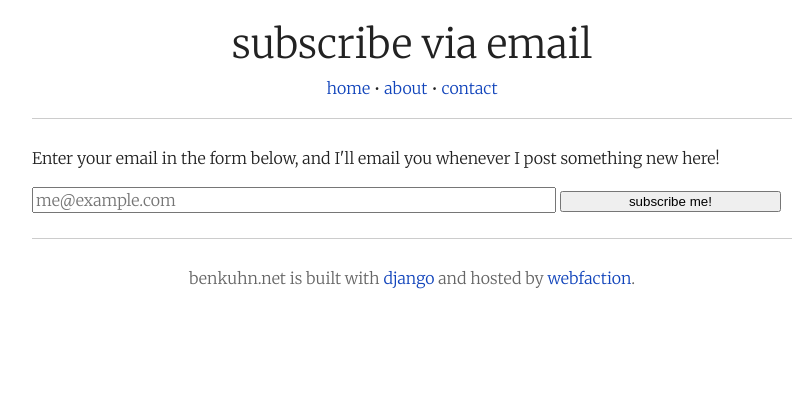
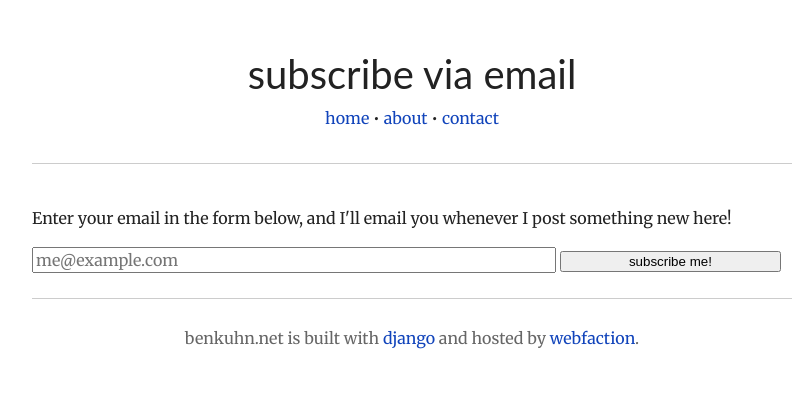
Before and after one commit to benkuhn/benkuhn.net, a Django app: page /email/ in a window 1280 px wide. Shown: the top 406 px of the page, without its empty margins (228-1040 px from the left). Run offline with Django 3.2, Linux system fonts and the light colour scheme; parts of the project's set-up code (start-up, migrations or seed data) failed here and were passed over; some libraries are stand-ins or nearby versions.

Commit message:
use lato

```diff
--- a/bknet/static/css/style.css
+++ b/bknet/static/css/style.css
@@ -137,14 +137,6 @@ blockquote {
 div.abcrendered {
     margin: 0 -50px -50px;
 }
-.title {
-    margin-top:20px;
-    margin-bottom:-2px;
-    text-align: center;
-}
-.post_title {
-    margin-top: 20px;
-}
 
 /* body */
 html {
@@ -175,6 +167,10 @@ hr {
     margin: 0;
     border: 0;
     display: none;
+}
+.xwide {
+    margin: 40px 0;
+    display: block;
 }
 .wide {
     margin: 25px 0;
@@ -290,31 +286,58 @@ h1 {
 /* fonts */
 html {
     font-family: 'Merriweather', Georgia, serif;
-    font-weight: 300;
+    font-weight: 400;
 }
 h1.title {
     font-size: 40px;
     line-height: 1.2em;
+    margin-top: 50px;
+    margin-bottom:-2px;
+    text-align: center;
 }
 h1, h2, h3, h4, h5 {
     line-height: 1.4em;
+    font-family: Lato;
+    font-weight: 900;
+}
+.post_title {
+    margin-top: 20px;
 }
 h1 {
     font-size: 2.8em;
-    font-weight: 300;
+    font-weight: 400;
 }
 h2 {
     font-size: 1.8em;
-    margin: 30px 0 10px 0;
-    font-weight: 700;
+    margin: 40px 0 20px 0;
+}
+div.toc:before {
+    content: 'Contents';
+    font-size: 1.8em;
+    margin: 50px 0 25px 0;
+    font-weight: 900;
+    text-align: center;
+    display: block;
+    font-family: Lato;
+}
+div.toc a {
+    color: #222;
+    border-bottom: 1px dotted #222;
+}
+div.toc a:hover {
+    border-bottom: 1px solid #222;
+}
+div.toc ul {
+    font-size: 0.9em;
+    margin: 0 1in;
+}
+div.toc li {
+    margin: 5px 0;
 }
 h3 {
     font-size: 1em;
     font-weight: 700;
     margin: 20px 0 10px 0;
-}
-code {
-    font-family: "Inconsolata", monospace;
 }
 .info,.info .permalink,.info .permalink:visited,.abccredit,.tags,footer {
     color:#666;
@@ -336,3 +359,12 @@ p, li {
     font-size: 1em;
     line-height: 180%;
 }
+code {
+    font-family: "Inconsolata", monospace;
+}
+em {
+    font-style: italic;
+}
+strong {
+    font-weight: 700;
+}
--- a/templates/base.html
+++ b/templates/base.html
@@ -9,7 +9,8 @@
     <meta http-equiv="Content-Type" content="text/html;charset=utf-8" />
     <meta property="og:title" content="{{ title }}" />
     <meta property="og:site_name" content="benkuhn.net" />
-    <link href='http://fonts.googleapis.com/css?family=Merriweather:300,300i,700,700i|Inconsolata:400,700' rel='stylesheet' type='text/css'>
+    <link href='http://fonts.googleapis.com/css?family=Merriweather:400,400i,700,700i|Inconsolata:400,700' rel='stylesheet' type='text/css'>
+    <link href='https://www.google.com/fonts#UsePlace:use/Collection:Signika+Negative|Lato:400,900|Carrois+Gothic|Muli|Hammersmith+One|Open+Sans|Oxygen' type='text/css'>
     {% block extra_meta %}{% endblock %}
     <link rel="stylesheet" href="{{ STATIC_PREFIX }}css/style.css" type="text/css" media="screen" />
     {% if not user.is_authenticated or not user.is_staff %}
@@ -85,7 +86,7 @@
           <a href="/about/">about</a> &bull;
           <a href="/contact/">contact</a>
         </p>
-        <hr class="wide"></hr>
+        <hr class="xwide"></hr>
         {% block content %}content goes here{% endblock %}
         <hr class="wide"></hr>
         <footer>
```
